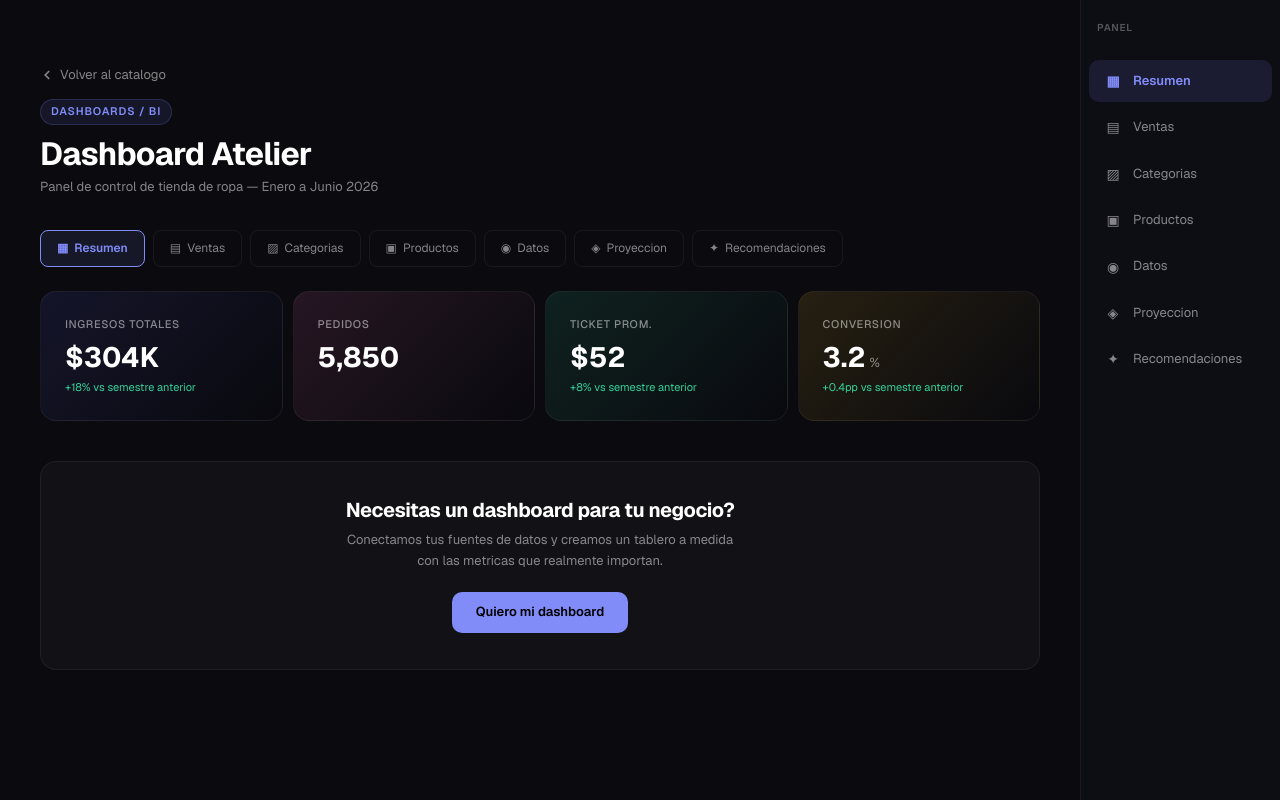
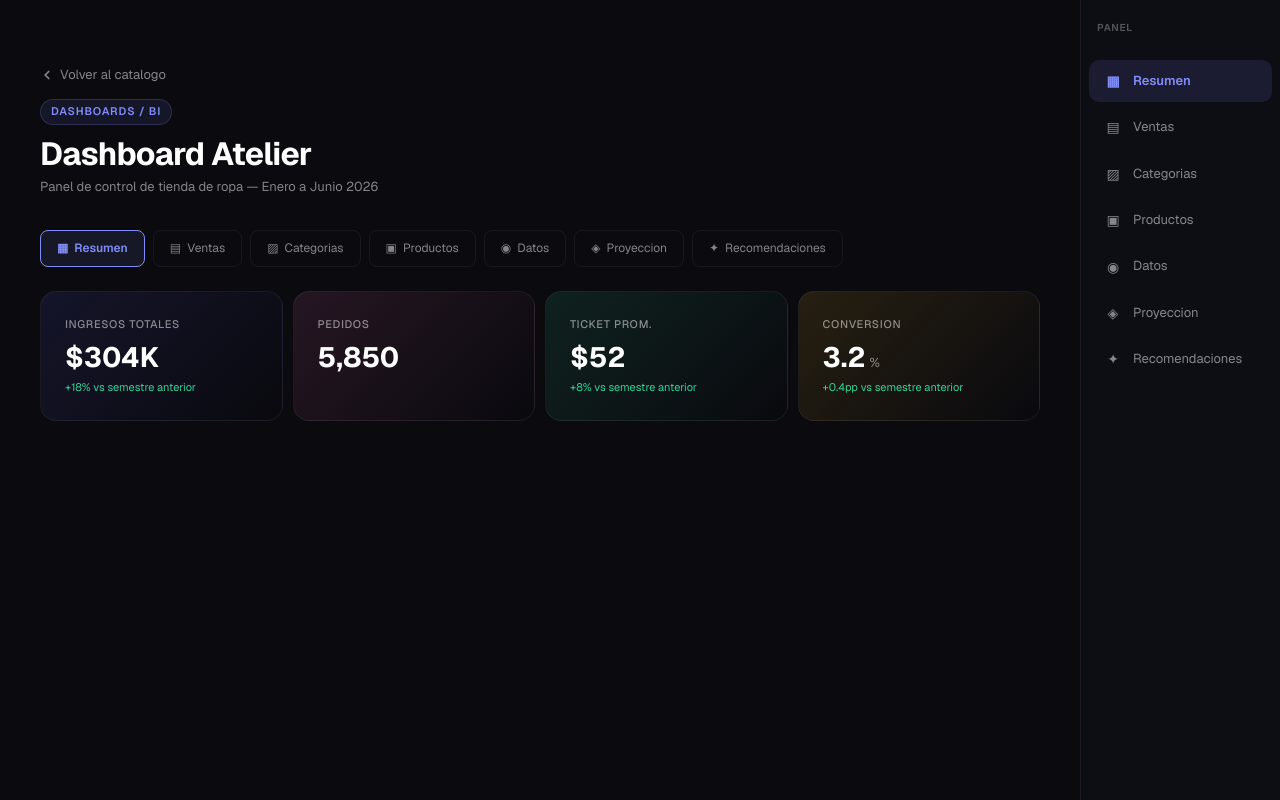
Before and after one commit to GalvanAlexis/bladoPC, a Next.js app: page /ejemplos/dashboard in a window 1280 px wide. Built offline with nearby package versions, Linux system fonts and the light colour scheme.

Commit message:
fix: eliminar CTA del final del dashboard

```diff
--- a/src/app/ejemplos/dashboard/page.tsx
+++ b/src/app/ejemplos/dashboard/page.tsx
@@ -412,19 +412,7 @@ export default function DashboardPage() {
             </PanelCard>
           )}
 
-          {/* CTA */}
-          <div style={{ ...cardBase, padding: 'clamp(24px, 4vw, 36px)', textAlign: 'center', marginTop: '40px' }}>
-            <h2 style={{ fontSize: 'clamp(16px, 2.5vw, 20px)', fontWeight: 700, margin: '0 0 8px 0', color: '#fff' }}>
-              Necesitas un dashboard para tu negocio?
-            </h2>
-            <p style={{ fontSize: '13px', color: TEXT_SEC, margin: '0 0 20px 0', maxWidth: '400px', marginInline: 'auto' }}>
-              Conectamos tus fuentes de datos y creamos un tablero a medida con las metricas que realmente importan.
-            </p>
-            <a href="https://wa.me/5492241567142" target="_blank" rel="noopener noreferrer" className="cta-button"
-              style={{ display: 'inline-flex', alignItems: 'center', gap: '8px', padding: '10px 24px', borderRadius: '10px', background: ACCENT, color: '#000', fontSize: '13px', fontWeight: 600, textDecoration: 'none' }}>
-              Quiero mi dashboard
-            </a>
-          </div>
+
         </div>
 
         {/* Desktop sidebar */}
```
